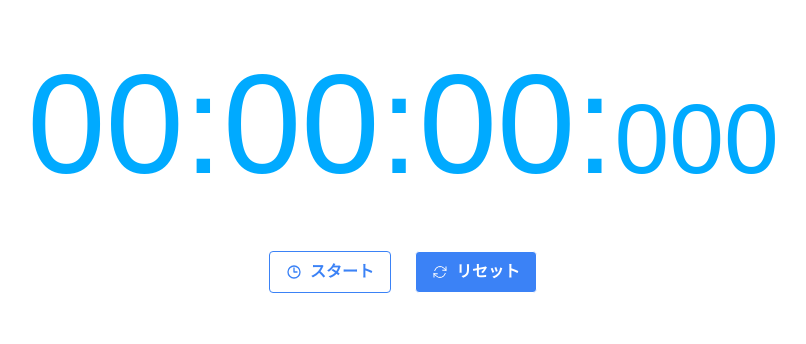
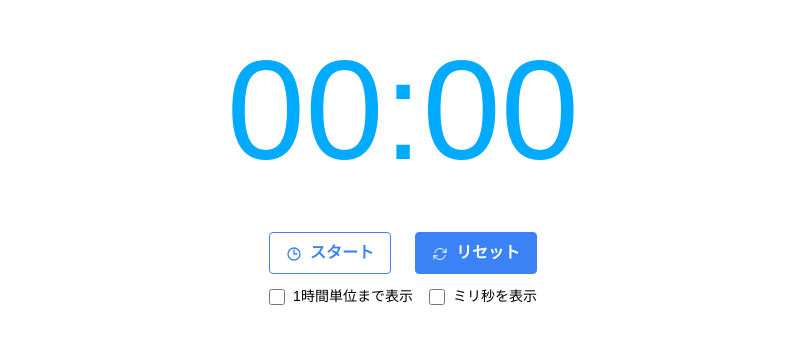
Before and after one commit to yugoka/taitai-stopwatch, a Next.js app: page / in a window 1280 px wide. Shown: the part 244-588 px from the top of the page, without its empty margins (237-1043 px from the left). Built offline with nearby package versions, Linux system fonts and the light colour scheme.

Commit message:
時間 / msを表示しない機能を追加

```diff
--- /dev/null
+++ b/src/app/components/Checkbox.tsx
@@ -0,0 +1,26 @@
+type Props = {
+  label: string;
+  checked: boolean;
+  onChange: (checked: boolean) => void;
+};
+
+export default function Checkbox({ onChange, checked, label }: Props) {
+  return (
+    <div className="flex items-center mx-2">
+      <input
+        id={`checkbox-${label}`}
+        type="checkbox"
+        checked={checked}
+        className="w-4 h-4 text-blue-600 bg-gray-100 border-gray-300 rounded focus:ring-blue-500 dark:focus:ring-blue-600 dark:ring-offset-gray-800 focus:ring-2 dark:bg-gray-700 dark:border-gray-600"
+        onChange={() => onChange(!checked)}
+      />
+      <label
+        htmlFor="default-checkbox"
+        className="ml-2 text-sm font-medium text-gray-900 dark:text-gray-300 select-none cursor-pointer"
+        onClick={() => onChange(!checked)}
+      >
+        {label}
+      </label>
+    </div>
+  );
+}
--- a/src/app/components/ResetButton.tsx
+++ b/src/app/components/ResetButton.tsx
@@ -6,7 +6,7 @@ export default function ResetButton({ onClick }: Props) {
   return (
     <button
       onClick={onClick}
-      className={`mx-2 md:mx-3 border bg-secondary hover:bg-secondary-dark-1 active:bg-secondary-dark-2 text-white font-bold py-1.5 px-2 md:py-2 md:px-4 rounded transition-all ease-in-out`}
+      className={`mx-2 md:mx-3 border bg-secondary border-secondary hover:bg-secondary-dark-1 active:bg-secondary-dark-2 text-white font-bold py-1 px-1.5 md:py-2 md:px-4 text-sm md:text-base rounded transition-all ease-in-out`}
     >
       <svg
         xmlns="http://www.w3.org/2000/svg"
--- a/src/app/components/StartStopButton.tsx
+++ b/src/app/components/StartStopButton.tsx
@@ -13,7 +13,7 @@ export default function StartStopButton({ isStarted, onClick }: Props) {
           : "bg-white hover:bg-slate"
       }
       ${isStarted ? "text-white" : "text-secondary"}
-      font-bold py-1.5 px-2 md:py-2 md:px-4 rounded transition-all ease-in-out  border-secondary
+      font-bold py-1 px-1.5 md:py-2 md:px-4 text-sm md:text-base rounded transition-all ease-in-out  border-secondary
       `}
     >
       <svg
--- a/src/app/components/Time.tsx
+++ b/src/app/components/Time.tsx
@@ -1,21 +1,32 @@
+import React from "react";
 import { FormattedTime } from "../types/time";
 import TimeDigit from "./TimeDigit";
 
 type Props = {
   currentTime: FormattedTime;
+  isRunning: boolean;
 };
 
 export default function Time({ currentTime }: Props) {
   return (
-    <div className="text-primary">
+    <div className="text-primary text-center">
       <span className="text-time-lg-fixed md:text-time-lg transition-all duration-200 ease-in-out">
-        <TimeDigit digit={currentTime.hours} />:
-        <TimeDigit digit={currentTime.minutes} />:
-        <TimeDigit digit={currentTime.seconds} />:
+        {currentTime.hours != undefined && (
+          <>
+            <TimeDigit inputID="hour" digit={currentTime.hours} />:
+          </>
+        )}
+        <TimeDigit inputID="minutes" digit={currentTime.minutes} />
+        :
+        <TimeDigit inputID="seconds" digit={currentTime.seconds} />
+        {currentTime.ms != undefined && ":"}
       </span>
-      <span className="text-time-sm-fixed md:text-time-sm transition-all duration-200 ease-in-out">
-        <TimeDigit digit={currentTime.ms} pad={3} />
-      </span>
+
+      {currentTime.ms != undefined && (
+        <span className="text-time-sm-fixed md:text-time-sm transition-all duration-200 ease-in-out">
+          <TimeDigit inputID="ms" digit={currentTime.ms} pad={3} />
+        </span>
+      )}
     </div>
   );
 }
--- a/src/app/components/TimeDigit.tsx
+++ b/src/app/components/TimeDigit.tsx
@@ -1,8 +1,55 @@
+import React from "react";
 type Props = {
   digit: number;
   pad?: number;
+  inputID: string;
 };
 
-export default function TimeDigit({ digit, pad = 2 }: Props) {
-  return <span>{String(digit).padStart(pad, "0")}</span>;
+export default function TimeDigit({ digit, inputID, pad = 2 }: Props) {
+  const getDigitText = (digit: number): string => {
+    return String(digit).padStart(pad, "0");
+  };
+
+  const input = React.useRef<HTMLInputElement>(null);
+  const [inputDigit, setInputDigit] = React.useState<string>(
+    getDigitText(digit)
+  );
+  const [isEditMode, setIsEditMode] = React.useState<boolean>(false);
+
+  // あまりいい実装ではなさそう
+  React.useEffect(() => {
+    setInputDigit(getDigitText(digit));
+  }, [digit]);
+
+  const startEditMode = () => {
+    setIsEditMode(true);
+    if (input.current) {
+      input.current.focus();
+    }
+  };
+
+  const endEditMode = () => {
+    setIsEditMode(false);
+  };
+
+  return (
+    <>
+      <input
+        id={inputID}
+        ref={input}
+        type="string"
+        className={isEditMode ? `text-center` : `w-0 h-0 opacity-0`}
+        style={{
+          // マジックナンバー消したい。。
+          width: `${isEditMode ? "max(17vw, 5rem)" : 0}`,
+        }}
+        value={inputDigit}
+        onChange={(e) => setInputDigit(e.target.value)}
+        onBlur={endEditMode}
+        onKeyDown={(e) => e.key === "Enter" && endEditMode()}
+      />
+
+      {!isEditMode && <a onClick={startEditMode}>{inputDigit}</a>}
+    </>
+  );
 }
--- a/src/app/page.tsx
+++ b/src/app/page.tsx
@@ -5,6 +5,7 @@ import Time from "./components/Time";
 import StartStopButton from "./components/StartStopButton";
 import { useStopWatch } from "@/hooks/useStopWatch";
 import ResetButton from "./components/ResetButton";
+import Checkbox from "./components/Checkbox";
 
 export default function Home() {
   const stopWatch = useStopWatch();
@@ -20,14 +21,29 @@ export default function Home() {
   return (
     <main className="flex min-h-screen flex-col items-center justify-center">
       <div>
-        <Time currentTime={stopWatch.formattedTime} />
-        <div className="flex justify-center mt-5">
+        <Time
+          currentTime={stopWatch.formattedTime}
+          isRunning={stopWatch.isRunning}
+        />
+        <div className="flex justify-center mt-4">
           <StartStopButton
             isStarted={stopWatch.isRunning}
             onClick={handleStartStop}
           />
           <ResetButton onClick={stopWatch.reset} />
         </div>
+        <div className="flex justify-center mt-3">
+          <Checkbox
+            onChange={(checked) => stopWatch.setShowHours(checked)}
+            checked={stopWatch.showHours}
+            label="1時間単位まで表示"
+          />
+          <Checkbox
+            onChange={(checked) => stopWatch.setShowMilliseconds(checked)}
+            checked={stopWatch.showMilliseconds}
+            label="ミリ秒を表示"
+          />
+        </div>
       </div>
     </main>
   );
--- a/src/app/types/time.ts
+++ b/src/app/types/time.ts
@@ -1,6 +1,6 @@
 export type FormattedTime = {
-  hours: number;
+  hours?: number;
   minutes: number;
   seconds: number;
-  ms: number;
+  ms?: number;
 };
--- a/src/hooks/useStopWatch.ts
+++ b/src/hooks/useStopWatch.ts
@@ -1,25 +1,33 @@
 import { FormattedTime } from "@/app/types/time";
 import React from "react";
 
-const format = (time: number): FormattedTime => {
+const format = (
+  time: number,
+  options: { showHours: boolean; showMilliseconds: boolean }
+): FormattedTime => {
+  const { showHours, showMilliseconds } = options;
+
   const seconds = Math.floor(time / 1000);
   const minutes = Math.floor(seconds / 60);
   const hours = Math.floor(minutes / 60);
   const ms = Math.floor(time % 1000);
 
   return {
-    hours,
-    minutes: minutes % 60,
+    hours: showHours ? hours : undefined,
+    minutes: showHours ? minutes % 60 : minutes,
     seconds: seconds % 60,
-    ms,
+    ms: showMilliseconds ? ms : undefined,
   };
 };
 
 export const useStopWatch = () => {
-  const [time, setTime] = React.useState(0);
-  const [isRunning, setIsRunning] = React.useState(false);
+  const [time, setTime] = React.useState<number>(0);
   const [startTime, setStartTime] = React.useState<number>(0);
   const [stopTime, setStopTime] = React.useState<number>(0);
+  const [isRunning, setIsRunning] = React.useState<boolean>(false);
+  const [showHours, setShowHours] = React.useState<boolean>(false);
+  const [showMilliseconds, setShowMilliseconds] =
+    React.useState<boolean>(false);
 
   const interval = React.useRef<ReturnType<typeof setInterval>>();
 
@@ -60,6 +68,10 @@ export const useStopWatch = () => {
     reset,
     isRunning,
     time,
-    formattedTime: format(time),
+    formattedTime: format(time, { showHours, showMilliseconds }),
+    showHours,
+    setShowHours,
+    showMilliseconds,
+    setShowMilliseconds,
   };
 };
--- a/tailwind.config.ts
+++ b/tailwind.config.ts
@@ -24,6 +24,7 @@ const config: Config = {
     },
     fontSize: {
       base: "1rem",
+      sm: "0.875rem",
       "time-lg": "11vw",
       "time-sm": "7.7vw",
       "time-lg-fixed": "3rem",
```
